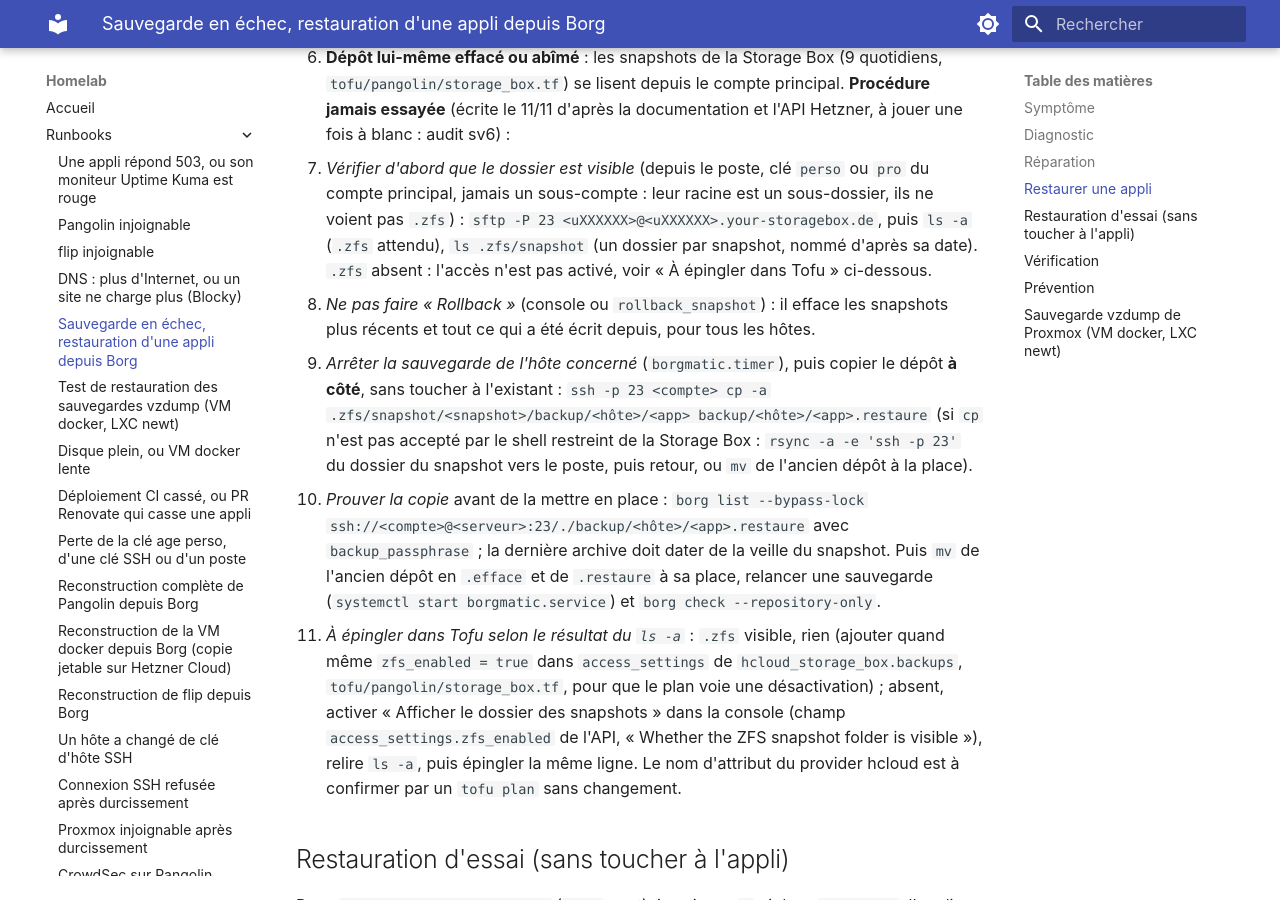
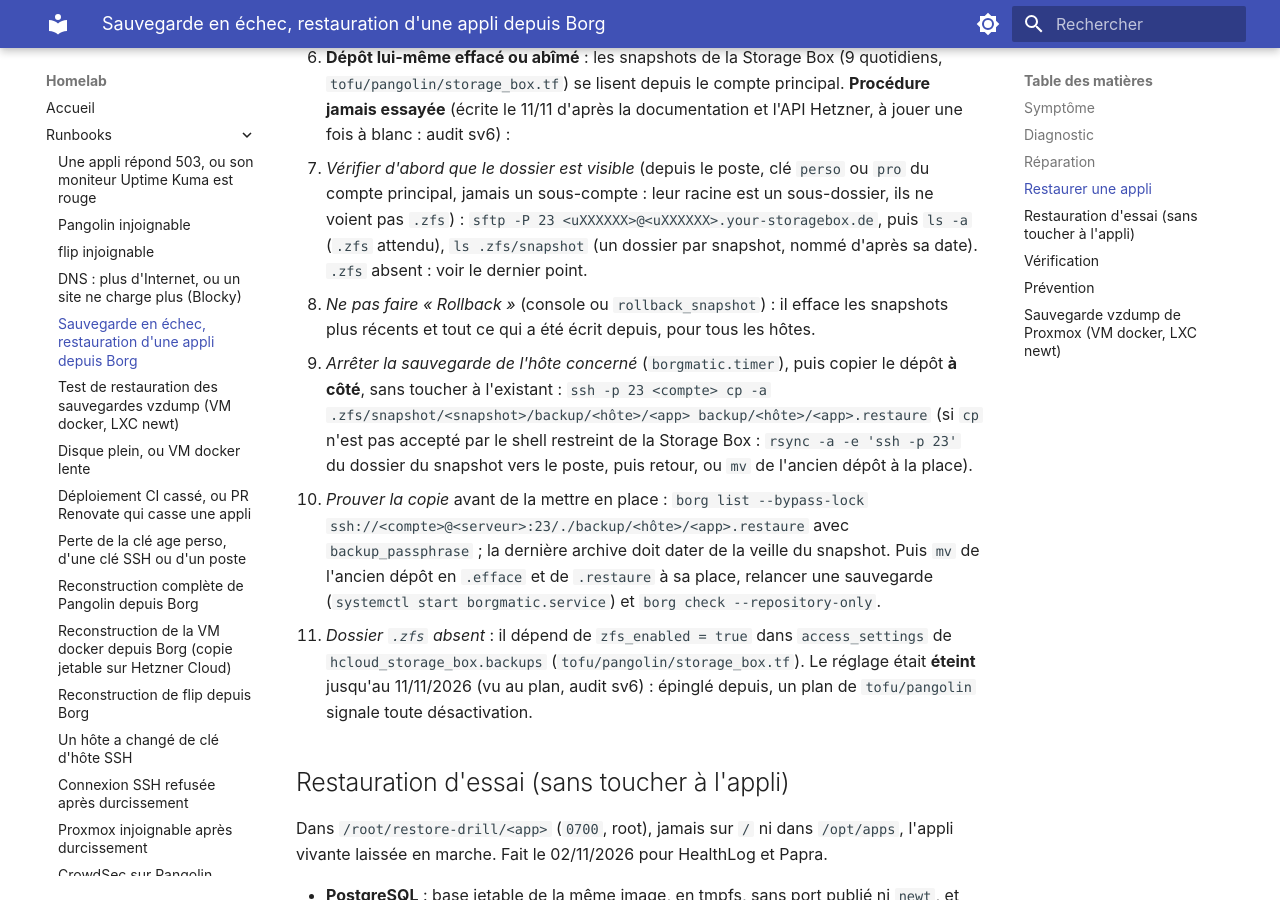
Before and after one commit to sylvainmetayer/homelab, an MkDocs documentation site: the page built from docs/runbooks/sauvegarde-et-restauration.md, in a window 1280 px wide and 900 px high, scrolled down 3176 px. Built offline with MkDocs 1.6.1 and Material for MkDocs 9.7.7, drawn with Linux system fonts in a browser that asks for light colours.

Commit message:
fix(storage_box): dossier des snapshots épinglé (sv6), sauvegarde d'Actual Budget confirmée (sv7)
zfs_enabled était à false : la restauration d'un dépôt depuis un snapshot, écrite le 11/11, ne pouvait pas marcher. Actual Budget : option Backups de PikaPods active, confirmée par Sylvain.

Claude-Session: https://claude.ai/code/session_01EfxfYAbz2gwpFVQsyUyGKn

```diff
--- a/docs/runbooks/sauvegarde-et-restauration.md
+++ b/docs/runbooks/sauvegarde-et-restauration.md
@@ -138,8 +138,7 @@ restore` des dumps SQL, cas SQLite) est dans
      est un sous-dossier, ils ne voient pas `.zfs`) :
      `sftp -P 23 <uXXXXXX>@<uXXXXXX>.your-storagebox.de`, puis `ls -a`
      (`.zfs` attendu), `ls .zfs/snapshot` (un dossier par snapshot, nommé
-     d'après sa date). `.zfs` absent : l'accès n'est pas activé, voir
-     « À épingler dans Tofu » ci-dessous.
+     d'après sa date). `.zfs` absent : voir le dernier point.
    - *Ne pas faire « Rollback »* (console ou `rollback_snapshot`) : il efface
      les snapshots plus récents et tout ce qui a été écrit depuis, pour tous
      les hôtes.
@@ -155,14 +154,11 @@ restore` des dumps SQL, cas SQLite) est dans
      du snapshot. Puis `mv` de l'ancien dépôt en `.efface` et de `.restaure` à
      sa place, relancer une sauvegarde (`systemctl start borgmatic.service`) et
      `borg check --repository-only`.
-   - *À épingler dans Tofu selon le résultat du `ls -a`* : `.zfs` visible, rien
-     (ajouter quand même `zfs_enabled = true` dans `access_settings` de
-     `hcloud_storage_box.backups`, `tofu/pangolin/storage_box.tf`, pour que le
-     plan voie une désactivation) ; absent, activer « Afficher le dossier des
-     snapshots » dans la console (champ `access_settings.zfs_enabled` de
-     l'API, « Whether the ZFS snapshot folder is visible »), relire `ls -a`,
-     puis épingler la même ligne. Le nom d'attribut du provider hcloud est à
-     confirmer par un `tofu plan` sans changement.
+   - *Dossier `.zfs` absent* : il dépend de `zfs_enabled = true` dans
+     `access_settings` de `hcloud_storage_box.backups`
+     (`tofu/pangolin/storage_box.tf`). Le réglage était **éteint** jusqu'au
+     11/11/2026 (vu au plan, audit sv6) : épinglé depuis, un plan de
+     `tofu/pangolin` signale toute désactivation.
 
 ## Restauration d'essai (sans toucher à l'appli)
 
```
Also changed, not shown: docs/apps.md (+1 -1 lines), docs/matrice-des-donnees.md (+1 -1 lines), 1 other file.
